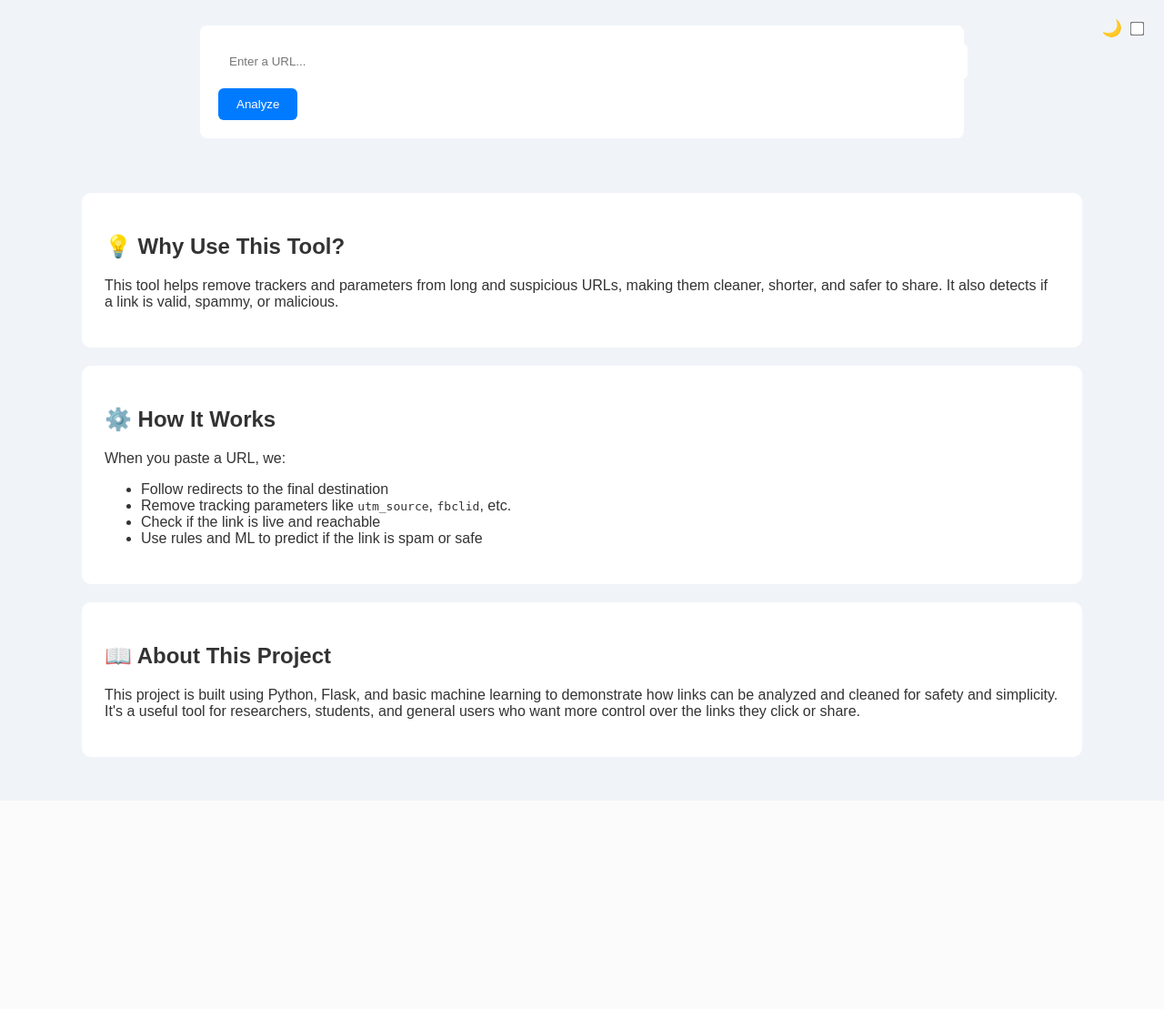
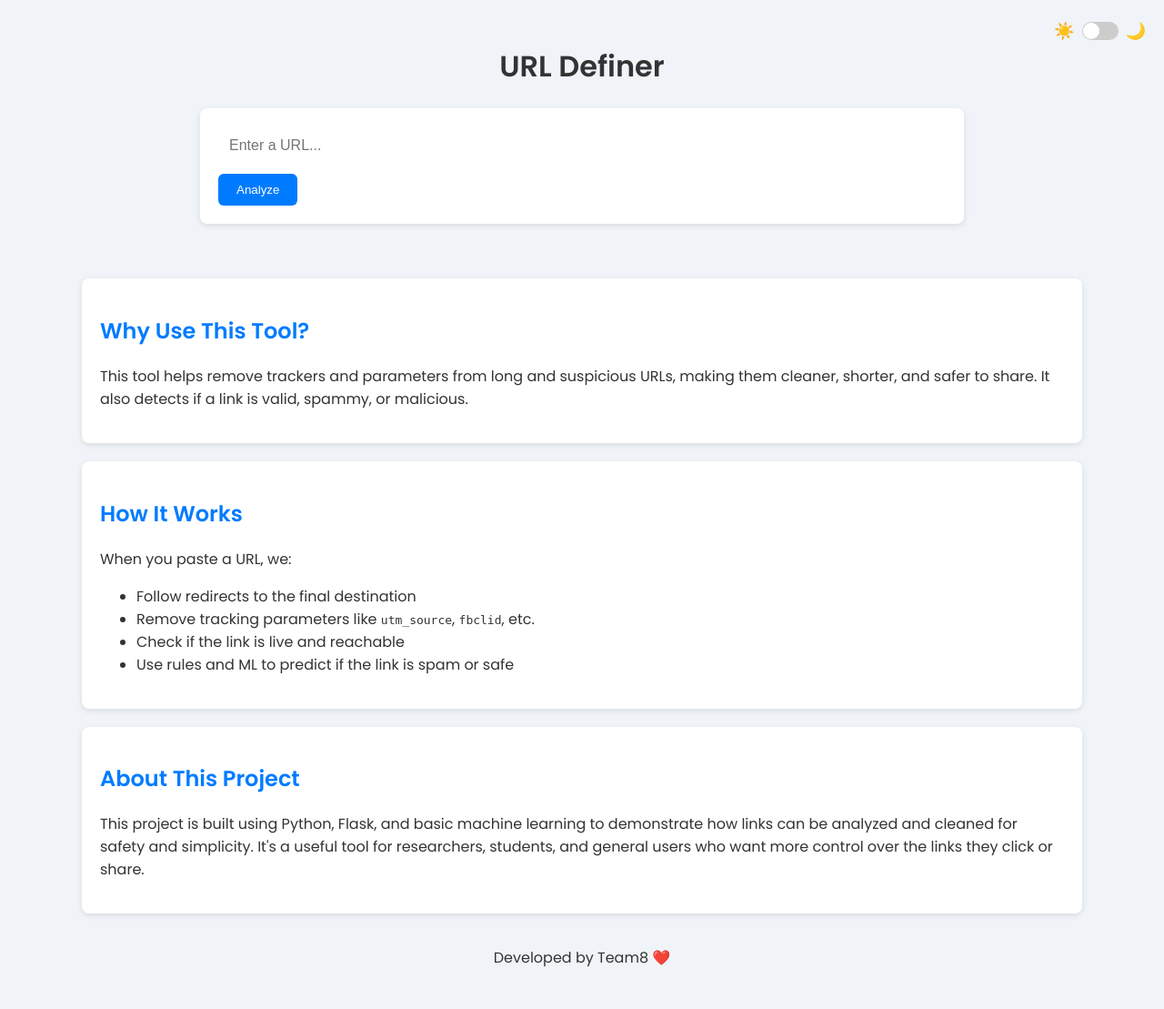
Before and after one commit to Tamilselvan2/URL-definer, a Flask app: page / in a window 1280 px wide. Shown: the whole page at 91% size. Before the commit the page ends 790 px from the top, so only its background shows below. Run offline with Flask 3, Linux system fonts and the light colour scheme.

Commit message:
Update index.html

```diff
--- a/templates/index.html
+++ b/templates/index.html
@@ -2,8 +2,12 @@
 <html lang="en">
 <head>
     <meta charset="UTF-8">
-    <title>Smart URL Analyzer</title>
+    <meta name="viewport" content="width=device-width, initial-scale=1.0">
+    <title>URL Definer</title>
+    <link rel="stylesheet" href="https://cdnjs.cloudflare.com/ajax/libs/font-awesome/6.4.0/css/all.min.css">
     <style>
+        @import url('https://fonts.googleapis.com/css2?family=Poppins:wght@400;600&display=swap');
+
         :root {
             --bg-light: #f0f4f8;
             --bg-dark: #1c1f26;
@@ -14,11 +18,13 @@
             --btn-bg-light: #007bff;
             --btn-bg-dark: #4a90e2;
             --highlight-text-light: #007bff;
-            --highlight-text-dark: #1effbc;
+            --highlight-text-dark: #4a90e2;
+            --alert-error: #f8d7da;
+            --alert-error-text: #721c24;
         }
 
         body {
-            font-family: Arial, sans-serif;
+            font-family: 'Poppins', sans-serif;
             background: var(--bg-light);
             color: var(--text-light);
             padding: 20px;
@@ -40,7 +46,9 @@
             margin-bottom: 30px;
             width: 90%;
             max-width: 800px;
+            box-shadow: 0 2px 6px rgba(0,0,0,0.1);
             transition: background 0.3s ease;
+            overflow: hidden;
         }
 
         body.dark .form-container {
@@ -48,11 +56,13 @@
         }
 
         input[type="text"] {
-            width: 100%;
+            width: calc(100% - 24px);
             padding: 12px;
             border-radius: 6px;
             border: none;
             margin-bottom: 10px;
+            font-size: 16px;
+            box-sizing: border-box;
         }
 
         button {
@@ -127,17 +132,20 @@
         .query-params-container ul {
             list-style-type: square;
             padding-left: 20px;
-            max-width: 100%;
-            max-height: 150px; /* Limit vertical growth */
-            overflow-y: auto; /* Scroll if too many parameters */
+            max-height: 150px;
+            overflow-y: auto;
         }
 
         .status {
             font-weight: bold;
         }
 
-        h3, h2 {
-            margin-top: 20px;
+        h2, h3 {
+            color: var(--highlight-text-light);
+        }
+
+        body.dark h2, body.dark h3 {
+            color: var(--text-dark);
         }
 
         pre {
@@ -153,9 +161,10 @@
 
         .bottom-sections .section {
             background: var(--card-light);
-            padding: 25px;
-            border-radius: 10px;
+            padding: 20px;
+            border-radius: 8px;
             margin-bottom: 20px;
+            box-shadow: 0 2px 6px rgba(0,0,0,0.1);
             transition: background 0.3s ease;
         }
 
@@ -163,35 +172,61 @@
             background: var(--card-dark);
         }
 
+        /* Theme Switcher */
         .theme-switch {
             position: fixed;
             top: 20px;
             right: 20px;
             display: flex;
             align-items: center;
-            font-size: 18px;
-            gap: 6px;
-            cursor: pointer;
+            gap: 8px;
         }
 
         .theme-switch input {
-            transform: scale(1.2);
-            cursor: pointer;
+            display: none;
         }
 
-        #summary-status {
-            font-size: 18px;
-            font-style: italic;
-            color: #aaa;
-            margin-bottom: 10px;
-            transition: color 0.5s ease;
+        .theme-switch label {
+            display: inline-block;
+            width: 40px;
+            height: 20px;
+            background: #ccc;
+            border-radius: 20px;
+            position: relative;
+            cursor: pointer;
+            transition: background 0.3s ease;
         }
 
-        #summary-status.done {
-            color: #4caf50;
+        .theme-switch label::after {
+            content: '';
+            position: absolute;
+            width: 18px;
+            height: 18px;
+            background: #fff;
+            border-radius: 50%;
+            top: 1px;
+            left: 1px;
+            transition: transform 0.3s ease;
         }
 
-        /* Tooltip for Original URL, Path, and Query Parameters */
+        .theme-switch input:checked + label {
+            background: #4a90e2;
+        }
+
+        .theme-switch input:checked + label::after {
+            transform: translateX(20px);
+        }
+
+        .theme-switch .icon {
+            font-size: 18px;
+            color: var(--text-light);
+        }
+
+        body.dark .theme-switch .icon {
+            color: var(--text-dark);
+        }
+
+        /* Tooltip */
         .url-tooltip {
             position: relative;
             display: inline-block;
@@ -224,25 +259,125 @@
             visibility: visible;
             opacity: 1;
         }
+
+        /* Copy Button */
+        .copy-btn {
+            margin-left: 10px;
+            padding: 8px 12px;
+            background-color: #28a745;
+            color: white;
+            border-radius: 4px;
+            border: none;
+            cursor: pointer;
+            transition: background 0.3s ease;
+        }
+
+        .copy-btn:hover {
+            background-color: #218838;
+        }
+
+        /* Loading Spinner */
+        #loading {
+            display: none;
+            text-align: center;
+            margin-top: 20px;
+        }
+
+        .fa-spinner {
+            font-size: 1.5em;
+            color: var(--btn-bg-light);
+        }
+
+        body.dark .fa-spinner {
+            color: var(--btn-bg-dark);
+        }
+
+        /* Alert Box */
+        .alert {
+            padding: 15px;
+            border-radius: 6px;
+            margin-bottom: 20px;
+        }
+
+        .error {
+            background-color: var(--alert-error);
+            color: var(--alert-error-text);
+            border: 1px solid #f5c6cb;
+        }
+
+        /* Collapsible Sections */
+        .collapsible {
+            background: none;
+            border: none;
+            font-size: 1.2em;
+            cursor: pointer;
+            color: var(--highlight-text-light);
+            margin-bottom: 10px;
+        }
+
+        body.dark .collapsible {
+            color: var(--text-dark); /* Improved readability in dark mode */
+        }
+
+        .collapse-content {
+            display: none;
+            max-width: 500px;
+            box-sizing: border-box;
+            padding: 10px;
+            border: 1px solid #e0e0e0;
+            border-radius: 4px;
+            background: #f9f9f9;
+            transition: background 0.3s ease;
+        }
+
+        body.dark .collapse-content {
+            background: #333;
+            border-color: #444;
+        }
+
+        /* Responsive Design */
+        @media (max-width: 768px) {
+            .main-container {
+                flex-direction: column;
+            }
+            .left, .right {
+                width: 100%;
+            }
+        }
+
+        @keyframes fadeIn {
+            from { opacity: 0; transform: translateY(10px); }
+            to { opacity: 1; transform: translateY(0); }
+        }
     </style>
 </head>
 <body>
     <div class="theme-switch">
-        <label for="themeToggle">🌙</label>
+        <span class="icon">☀️</span>
         <input type="checkbox" id="themeToggle">
+        <label for="themeToggle"></label>
+        <span class="icon">🌙</span>
     </div>
 
+    <h1>URL Definer</h1>
+
     <div class="form-container">
-        <form method="POST">
-            <input type="text" name="url" placeholder="Enter a URL..." required>
-            <button type="submit">Analyze</button>
+        <form method="POST" aria-label="URL analysis form">
+            <input type="text" name="url" placeholder="Enter a URL..." required aria-label="URL input">
+            <button type="submit" aria-label="Analyze URL">Analyze</button>
         </form>
+        <div id="loading">
+            <i class="fas fa-spinner fa-spin"></i> Analyzing...
+        </div>
+        {% if error %}
+        <div class="alert error">Error: {{ error }}</div>
+        {% endif %}
     </div>
 
     {% if result %}
     <div class="main-container">
         <div class="left">
-            <h2>🔍 URL Analysis</h2>
+            <h2>URL Analysis</h2>
             <p><strong>Original URL:</strong></p>
             <div class="url-container">
                 <p class="url-text highlight">
@@ -256,16 +391,17 @@
                     </span>
                 </p>
             </div>
-            <p><strong>Cleaned URL:</strong></p>
+            <p><strong>Final Redirected URL:</strong></p>
             <div class="cleaned-url-container">
-                <p class="url-text highlight" id="cleaned-output"></p>
+                <p class="url-text highlight" id="cleaned-output">{{ result.cleaned | safe }}</p>
+                <button onclick="copyToClipboard('{{ result.cleaned | safe }}')" class="copy-btn">Copy</button>
             </div>
-            <p><strong>Is Valid:</strong> <span class="status">{{ '✅ Yes' if result.valid else '❌ No' }}</span></p>
-            <p><strong>Spam (Rule-Based):</strong> <span class="status">{{ '🚫 Yes' if result.spam else '✅ No' }}</span></p>
+            <p><strong>Is Valid:</strong> <span class="status">{{ 'Yes' if result.valid else 'No' }}</span></p>
+            <p><strong>Spam (Rule-Based):</strong> <span class="status">{{ 'Yes' if result.spam else 'No' }}</span></p>
             <p><strong>ML Prediction:</strong> <span class="status">{{ result.ml_label }} (Confidence: {{ result.ml_prob }}%)</span></p>
             <hr>
-            <div class="breakdown-container">
-                <h3>🧩 URL Breakdown</h3>
+            <button class="collapsible">URL Breakdown</button>
+            <div class="collapse-content">
                 <p><strong>Protocol:</strong> <span class="breakdown-text">{{ result.protocol }}</span></p>
                 <p><strong>Domain:</strong> <span class="breakdown-text">{{ result.domain }}</span></p>
                 <p><strong>Path:</strong>
@@ -323,11 +459,11 @@
 
     <div class="bottom-sections">
         <div class="section">
-            <h2>💡 Why Use This Tool?</h2>
+            <h2>Why Use This Tool?</h2>
             <p>This tool helps remove trackers and parameters from long and suspicious URLs, making them cleaner, shorter, and safer to share. It also detects if a link is valid, spammy, or malicious.</p>
         </div>
         <div class="section">
-            <h2>⚙️ How It Works</h2>
+            <h2>How It Works</h2>
             <p>When you paste a URL, we:</p>
             <ul>
                 <li>Follow redirects to the final destination</li>
@@ -337,17 +473,53 @@
             </ul>
         </div>
         <div class="section">
-            <h2>📖 About This Project</h2>
+            <h2>About This Project</h2>
             <p>This project is built using Python, Flask, and basic machine learning to demonstrate how links can be analyzed and cleaned for safety and simplicity. It's a useful tool for researchers, students, and general users who want more control over the links they click or share.</p>
         </div>
     </div>
 
-    {% if result %}
+    <footer>
+        <p>Developed by Team8 ❤️</p>
+    </footer>
+
     <script>
+        // Copy to Clipboard
+        function copyToClipboard(text) {
+            navigator.clipboard.writeText(text).then(() => {
+                alert("URL copied to clipboard!");
+            });
+        }
+
+        // Loading Spinner
+        document.querySelector('form').addEventListener('submit', () => {
+            document.getElementById('loading').style.display = 'block';
+        });
+
+        // Collapsible Sections
+        document.querySelectorAll('.collapsible').forEach(button => {
+            button.addEventListener('click', () => {
+                const content = button.nextElementSibling;
+                content.style.display = content.style.display === 'block' ? 'none' : 'block';
+            });
+        });
+
+        // Theme Toggle
+        const toggle = document.getElementById("themeToggle");
+        const saved = localStorage.getItem("theme");
+        if (saved === "dark") {
+            document.body.classList.add("dark");
+            toggle.checked = true;
+        }
+        toggle.addEventListener("change", () => {
+            document.body.classList.toggle("dark");
+            localStorage.setItem("theme", document.body.classList.contains("dark") ? "dark" : "light");
+        });
+
+        // Typing Animation for Final Redirected URL
+        {% if result %}
         const text = "{{ result.cleaned | safe }}";
         const output = document.getElementById("cleaned-output");
         let index = 0;
-
         function typeEffect() {
             if (index < text.length) {
                 output.textContent += text.charAt(index);
@@ -357,24 +529,18 @@
                 output.innerHTML = '<a href="' + text + '" target="_blank" class="highlight url-text">' + text + '</a>';
             }
         }
-
         setTimeout(() => {
             output.textContent = "";
             typeEffect();
         }, 400);
-    </script>
-    {% endif %}
+        {% endif %}
 
-    {% if summary and summary != "YouTube page cannot be summarized" %}
-    <script>
+        // Typing Animation for Summary
+        {% if summary and summary != "YouTube page cannot be summarized" %}
         const summaryText = `{{ summary | safe }}`;
         const summaryOutput = document.getElementById("summary-output");
         const status = document.getElementById("summary-status");
         let summaryIndex = 0;
-
-        // Set initial status
-        status.textContent = "Summarizing for you";
-
         function typeSummary() {
             if (summaryIndex < summaryText.length) {
                 summaryOutput.textContent += summaryText.charAt(summaryIndex);
@@ -382,30 +548,13 @@
                 setTimeout(typeSummary, 15);
             } else {
                 status.textContent = "Summarized";
-                status.classList.add("done");
             }
         }
-
         setTimeout(() => {
             summaryOutput.textContent = "";
             typeSummary();
         }, 1000);
-    </script>
-    {% endif %}
-
-    <script>
-        const toggle = document.getElementById("themeToggle");
-        const saved = localStorage.getItem("theme");
-
-        if (saved === "dark") {
-            document.body.classList.add("dark");
-            toggle.checked = true;
-        }
-
-        toggle.addEventListener("change", () => {
-            document.body.classList.toggle("dark");
-            localStorage.setItem("theme", document.body.classList.contains("dark") ? "dark" : "light");
-        });
+        {% endif %}
     </script>
 </body>
 </html>
```
Also changed, not shown: other parts of templates/index.html (+13 -18 lines).
